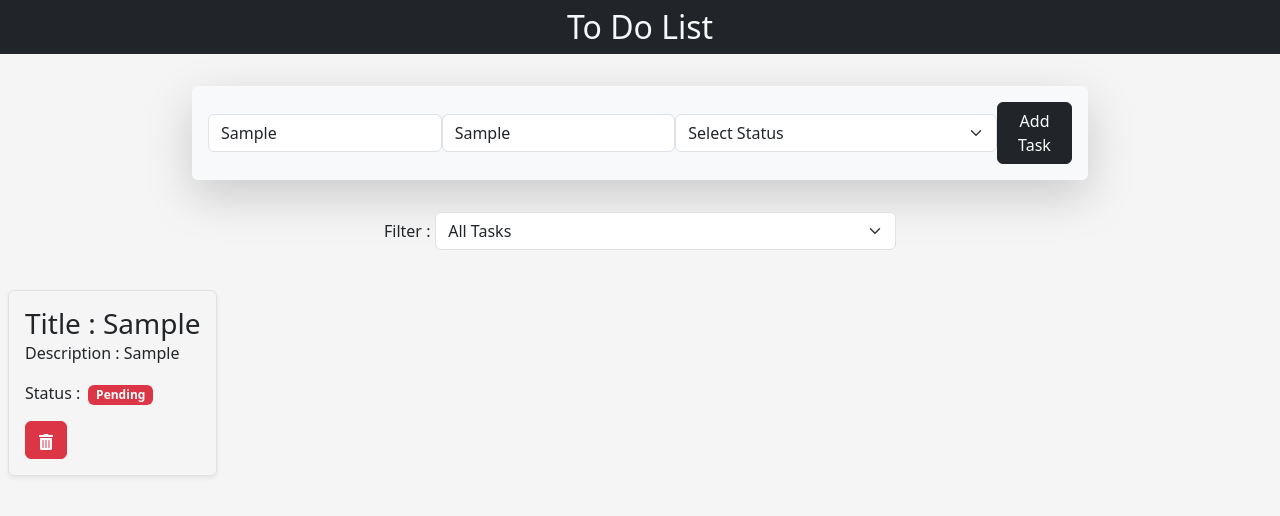
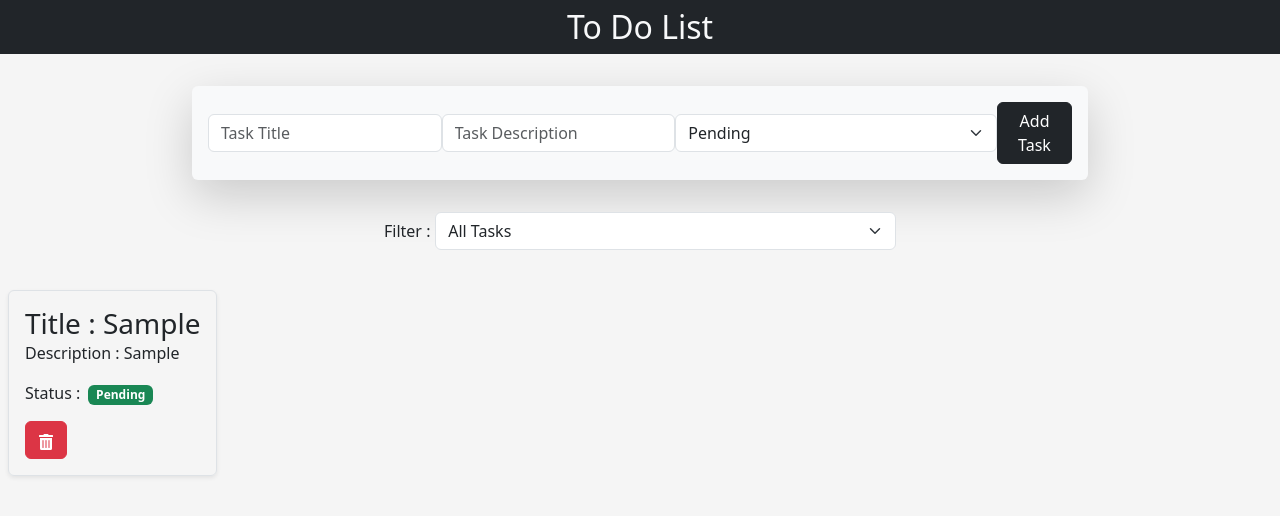
Before and after one commit to rohnshrma/ajay-singh-react-classes, a React (Vite) app in the folder to-do-list/: page / in a window 1280 px wide. Both pictures are taken after typing "Sample", "Sample" into the empty fields and a click on the button "Add Task". Shown: the top 516 px of the page. Built offline with nearby package versions, Linux system fonts and the light colour scheme.

Commit message:
updated createArea component

```diff
--- a/to-do-list/src/Components/CreateArea.jsx
+++ b/to-do-list/src/Components/CreateArea.jsx
@@ -7,16 +7,19 @@ const initialState = {
 };
 
 const reducerFn = (state, action) => {
-  switch (action.type) {
-    case "title_change":
-    case "description_change":
-    case "status_change":
-      return {
-        ...state,
-        [action.input_name]: action.payload,
-      };
-    default:
-      return state;
+  if (action.type === "update") {
+    return {
+      ...state,
+      [action.input_name]: action.payload,
+    };
+  } else if (action.type === "reset") {
+    return {
+      title: "",
+      description: "",
+      status: "pending",
+    };
+  } else {
+    return state;
   }
 };
 
@@ -25,12 +28,12 @@ const CreateArea = ({ onAdd }) => {
 
   const changeHandler = (e) => {
     const { name, value } = e.target;
-    dispatch({ type: `${name}_change`, payload: value, input_name: name });
+    dispatch({ type: "update", payload: value, input_name: name });
   };
 
   const submitHandler = (e) => {
     e.preventDefault();
-
+    dispatch({ type: "reset" });
     onAdd(formData);
   };
 
@@ -46,6 +49,7 @@ const CreateArea = ({ onAdd }) => {
           name="title"
           className="form-control"
           placeholder="Task Title"
+          value={formData.title}
         />
         <input
           onChange={changeHandler}
@@ -53,8 +57,14 @@ const CreateArea = ({ onAdd }) => {
           name="description"
           className="form-control"
           placeholder="Task Description"
+          value={formData.description}
         />
-        <select className="form-select" name="status" onChange={changeHandler}>
+        <select
+          value={formData.status}
+          className="form-select"
+          name="status"
+          onChange={changeHandler}
+        >
           <option selected disabled>
             Select Status
           </option>
--- a/to-do-list/src/Components/Note.jsx
+++ b/to-do-list/src/Components/Note.jsx
@@ -27,7 +27,7 @@ const Note = ({ id, task, onDelete }) => {
           // Conditionally applying Bootstrap classes based on status
           // bg-danger for Pending (red), bg-success for Completed (green)
           className={`mx-2 badge ${
-            status == "Pending" ? "bg-danger" : "bg-success"
+            status == "pending" ? "bg-danger" : "bg-success"
           } `}
         >
           {/* // Displaying the status text */}
```
